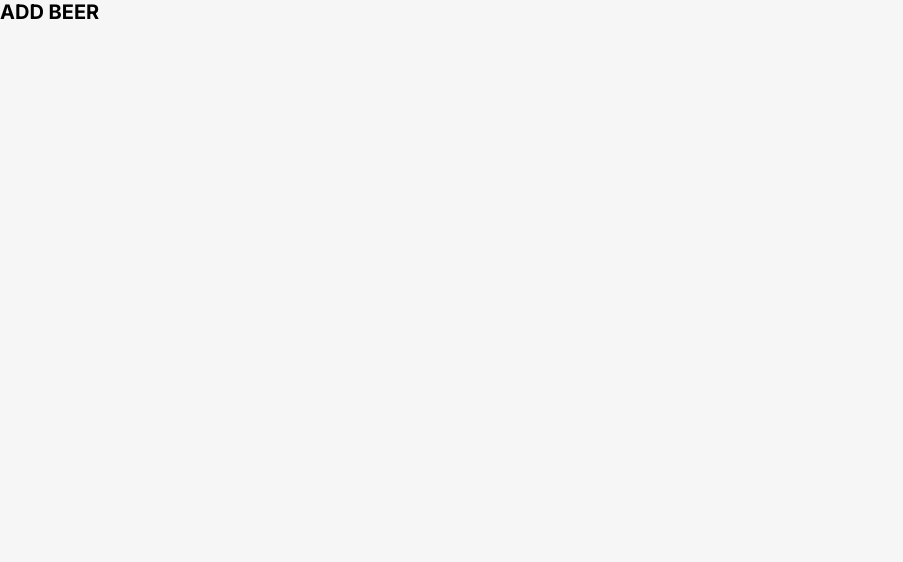
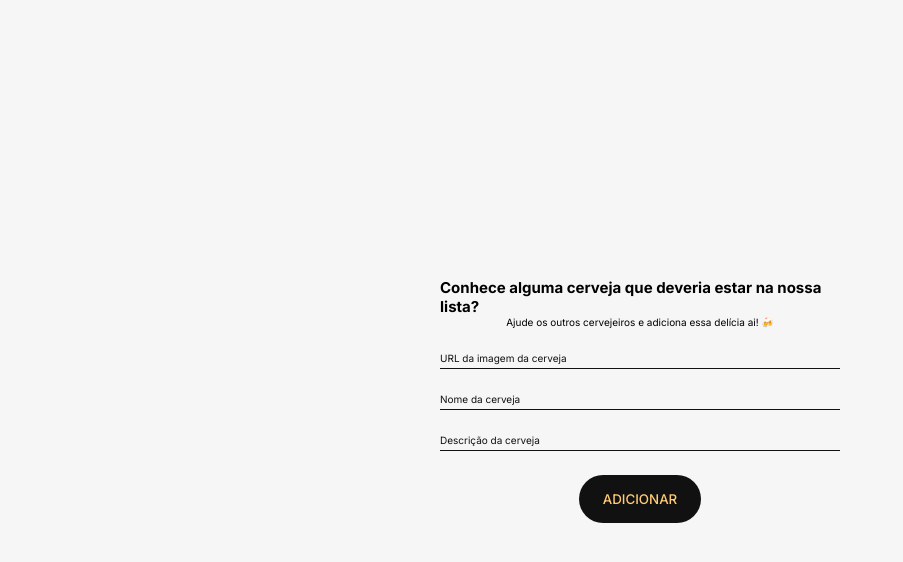
Before and after one commit to rafaelmartins92/punkapi, a React (Create React App) app: page /add-beer in a window 1280 px wide. Shown: the top 562 px of the page, without its empty margins (0-903 px from the left). Built offline with nearby package versions, Linux system fonts and the light colour scheme.

Commit message:
feat: create context

```diff
--- a/src/App.js
+++ b/src/App.js
@@ -1,3 +1,4 @@
+import { useState } from "react";
 import { BrowserRouter, Routes, Route } from "react-router-dom";
 
 import GlobalStyle from "./styles/global";
@@ -5,15 +6,34 @@ import GlobalStyle from "./styles/global";
 import ListingBeers from "./pages/ListingBeers";
 import AddBeer from "./pages/AddBeer";
 
+import BeersContext from "./context";
+
 function App() {
+  const [beersList, setBeersList] = useState();
+  const [inputVal, setInputValue] = useState({
+    id: 0,
+    image_url: "",
+    name: "",
+    description: "",
+  });
+
   return (
     <>
       <GlobalStyle />
       <BrowserRouter>
-        <Routes>
-          <Route path="/" element={<ListingBeers />} />
-          <Route path="/add-beer" element={<AddBeer />} />
-        </Routes>
+        <BeersContext.Provider
+          value={{
+            beersList,
+            setBeersList,
+            inputVal,
+            setInputValue,
+          }}
+        >
+          <Routes>
+            <Route path="/" element={<ListingBeers />} />
+            <Route path="/add-beer" element={<AddBeer />} />
+          </Routes>
+        </BeersContext.Provider>
       </BrowserRouter>
     </>
   );
--- a/src/pages/AddBeer/index.js
+++ b/src/pages/AddBeer/index.js
@@ -1,13 +1,121 @@
-import React from "react";
+import React, { useContext } from "react";
+import { useNavigate } from "react-router";
 
-import { Container } from "./styles";
+import {
+  Container,
+  FormContainer,
+  FormFields,
+  InputBox,
+  Input,
+  InputLabel,
+  FormButton,
+} from "./styles";
+
+import BeersContext from "../../context";
 
 function AddBeer() {
+  const navigate = useNavigate();
+  const { beersList, setBeersList, inputVal, setInputValue } =
+    useContext(BeersContext);
+
+  function handleChange(event) {
+    const { name, value } = event.target;
+    setInputValue({ ...inputVal, [name]: value });
+  }
+
+  function addNewBeer(event) {
+    event.preventDefault();
+    setBeersList([
+      {
+        id: beersList.length + 1,
+        image_url: inputVal.image_url,
+        name: inputVal.name,
+        description: inputVal.description,
+      },
+      ...beersList,
+    ]);
+    setInputValue("");
+    navigate("/");
+  }
+
   return (
     <>
-      <Container>
-        <h1>ADD BEER</h1>
-      </Container>
+      {console.log("Add Beer Page: beersList", beersList)}
+      <BeersContext.Provider
+        value={{ beersList, setBeersList, inputVal, setInputValue }}
+      >
+        <Container>
+          <FormContainer onSubmit={addNewBeer}>
+            <h2>Conhece alguma cerveja que deveria estar na nossa lista?</h2>
+            <p className="">
+              Ajude os outros cervejeiros e adiciona essa delícia ai! 🍻
+            </p>
+            <FormFields>
+              <InputBox className="input-box">
+                <Input
+                  type="text"
+                  className="image_url"
+                  name="image_url"
+                  placeholder="URL da imagem"
+                  defaultValue={inputVal.image_url}
+                  onChange={handleChange}
+                  onInvalid={(e) =>
+                    e.target.setCustomValidity(
+                      "A gente precisa da URL da imagem da cerveja"
+                    )
+                  }
+                  onInput={(e) => e.target.setCustomValidity("")}
+                  required
+                />
+                <InputLabel htmlFor="image_url">
+                  URL da imagem da cerveja
+                </InputLabel>
+              </InputBox>
+              <InputBox className="input-box">
+                <Input
+                  type="text"
+                  className="name"
+                  name="name"
+                  placeholder="Nome da cerveja"
+                  defaultValue={inputVal.name}
+                  onChange={handleChange}
+                  onInvalid={(e) =>
+                    e.target.setCustomValidity(
+                      "A gente precisa do nome da cerveja"
+                    )
+                  }
+                  onInput={(e) => e.target.setCustomValidity("")}
+                  required
+                />
+                <InputLabel htmlFor="name">Nome da cerveja</InputLabel>
+              </InputBox>
+              <InputBox className="input-box">
+                <Input
+                  type="text"
+                  className="description"
+                  name="description"
+                  placeholder="Descrição da cerveja"
+                  defaultValue={inputVal.description}
+                  onChange={handleChange}
+                  onInvalid={(e) =>
+                    e.target.setCustomValidity(
+                      "A gente precisa de uma descrição pra cerveja"
+                    )
+                  }
+                  onInput={(e) => e.target.setCustomValidity("")}
+                  required
+                />
+                <InputLabel htmlFor="description">
+                  Descrição da cerveja
+                </InputLabel>
+              </InputBox>
+              <FormButton type="submit" className="button">
+                Adicionar
+              </FormButton>
+            </FormFields>
+          </FormContainer>
+        </Container>
+      </BeersContext.Provider>
     </>
   );
 }
--- a/src/pages/AddBeer/styles.js
+++ b/src/pages/AddBeer/styles.js
@@ -1,3 +1,69 @@
 import styled from "styled-components";
 
-export const Container = styled.div``;
+export const Container = styled.div`
+  display: flex;
+  height: 100vh;
+`;
+
+export const FormContainer = styled.form`
+  display: flex;
+  flex-direction: column;
+  align-items: center;
+  width: 100%;
+  max-width: 400px;
+  margin: auto;
+`;
+
+export const FormFields = styled.div`
+  display: flex;
+  flex-direction: column;
+  align-items: center;
+  gap: 2.4rem;
+  margin-top: 2.4rem;
+  width: 100%;
+`;
+
+export const InputBox = styled.div`
+  position: relative;
+  width: 100%;
+`;
+
+export const Input = styled.input`
+  background: none;
+  border: none;
+  outline: none;
+  border-bottom: 1px solid var(--black);
+  color: var(--black);
+  width: 100%;
+
+  &::placeholder {
+    color: transparent;
+  }
+
+  &:focus ~ label,
+  &:valid ~ label,
+  &:not(:placeholder-shown) ~ label {
+    top: -16px;
+    font-size: 12px;
+    color: var(--black);
+  }
+`;
+
+export const InputLabel = styled.label`
+  position: absolute;
+  top: 0;
+  left: 0;
+  pointer-events: none;
+  color: var(--black);
+
+  transition: 0.5s;
+`;
+
+export const FormButton = styled.button`
+  background: var(--black);
+  color: var(--primary);
+  padding: 1.6rem 2.4rem;
+  border-radius: 24px;
+  text-transform: uppercase;
+  font-weight: 500;
+`;
--- a/src/pages/ListingBeers/index.js
+++ b/src/pages/ListingBeers/index.js
@@ -1,6 +1,5 @@
-import React, { useState, useEffect } from "react";
-
-import { GetBeers } from "../../services/beers";
+import React, { useContext, useEffect } from "react";
+import { useNavigate } from "react-router";
 
 import {
   Container,
@@ -8,106 +7,45 @@ import {
   BeerImage,
   BeerName,
   BeerDescription,
-  FormContainer,
 } from "./styles";
 
+import { GetBeers } from "../../services/beers";
+import BeersContext from "../../context";
+
 function ListingBeers() {
-  const [beersList, setBeersList] = useState();
-
-  const [inputVal, setInputValue] = useState({
-    image_url: "",
-    name: "",
-    description: "",
-  });
+  const navigate = useNavigate();
+  const { beersList, setBeersList } = useContext(BeersContext);
 
   useEffect(() => {
     loadPage();
-  }, []);
+  });
 
-  const loadPage = async () => {
-    const response = await GetBeers();
-    setBeersList(response);
-  };
+  async function loadPage() {
+    const responseGetBeers = await GetBeers();
 
-  function handleChange(event) {
-    const { name, value } = event.target;
-    setInputValue({ ...inputVal, [name]: value });
+    !beersList && setBeersList(responseGetBeers);
   }
 
-  const addNewBeer = (event) => {
-    event.preventDefault();
-    setBeersList([
-      ...beersList,
-      {
-        image_url: inputVal.image_url,
-        name: inputVal.name,
-        description: inputVal.description,
-      },
-    ]);
-  };
+  function handleClick() {
+    navigate("/add-beer");
+  }
 
   return (
     <>
-      {console.log("beersList", beersList)}
+      {console.log("Listing Page: beersList", beersList)}
+      <BeersContext.Provider value={{ beersList, setBeersList }}>
+        <button onClick={handleClick}>Add Beer Page</button>
         <Container>
           {beersList &&
             beersList.map((beer) => (
-            <BeerContainer>
+              <BeerContainer key={beer.id}>
                 <BeerImage src={beer.image_url} alt="" />
                 <BeerName>{beer.name}</BeerName>
                 <BeerDescription>{beer.description}</BeerDescription>
               </BeerContainer>
             ))}
         </Container>
-      <FormContainer>
-        <form className="form py-6" onSubmit={addNewBeer}>
-          <h2>Conhece alguma cerveja que deveria estar nesta lista?</h2>
-          <p className="py-3">
-            Ajude os outros cervejeiros e cadastre essa delicia na nossa lista
-          </p>
-          <div className="fields">
-            <div className="input-box">
-              <input
-                type="text"
-                className="image_url"
-                name="image_url"
-                placeholder="Url da imagem"
-                defaultValue={inputVal.image_url}
-                onChange={handleChange}
-                required
-              />
-              <label htmlFor="image_url">Url da imagem</label>
-            </div>
-            <div className="input-box">
-              <input
-                type="text"
-                className="name"
-                name="name"
-                placeholder="Nome"
-                defaultValue={inputVal.name}
-                onChange={handleChange}
-                required
-              />
-              <label htmlFor="name">Nome</label>
-            </div>
-            <div className="input-box">
-              <input
-                type="text"
-                className="description"
-                name="description"
-                placeholder="Descrição"
-                defaultValue={inputVal.description}
-                onChange={handleChange}
-                required
-              />
-              <label htmlFor="description">Descrição</label>
-            </div>
-            <button type="submit" className="button">
-              Enviar
-            </button>
-          </div>
-        </form>
-      </FormContainer>
+      </BeersContext.Provider>
     </>
   );
 }
--- a/src/pages/ListingBeers/styles.js
+++ b/src/pages/ListingBeers/styles.js
@@ -2,7 +2,7 @@ import styled from "styled-components";
 
 export const Container = styled.div`
   display: flex;
-  justify-content: space-between;
+  justify-content: flex-start;
   align-items: flex-start;
   flex-wrap: wrap;
   gap: 2.4rem;
@@ -24,54 +24,3 @@ export const BeerName = styled.h2`
   margin: 1.6rem 0;
 `;
 export const BeerDescription = styled.p``;
-
-export const FormContainer = styled.div`
-  .form {
-    display: flex;
-    flex-direction: column;
-    align-items: center;
-  }
-
-  .fields {
-    display: flex;
-    flex-direction: column;
-    align-items: center;
-    gap: 1.6rem;
-    margin-top: 1.6rem;
-  }
-
-  .input-box {
-    position: relative;
-
-    input {
-      background: none;
-      border: none;
-      outline: none;
-      border-bottom: 1px solid var(--primary);
-      color: var(--primary);
-      width: 100%;
-
-      &::placeholder {
-        color: transparent;
-      }
-
-      &:focus ~ label,
-      &:valid ~ label,
-      &:not(:placeholder-shown) ~ label {
-        top: -16px;
-        font-size: 12px;
-        color: var(--primary);
-      }
-    }
-
-    label {
-      position: absolute;
-      top: 0;
-      left: 0;
-      pointer-events: none;
-      color: var(--primary);
-
-      transition: 0.5s;
-    }
-  }
-`;
```
Lines whose indentation alone changed are shown as unchanged.
